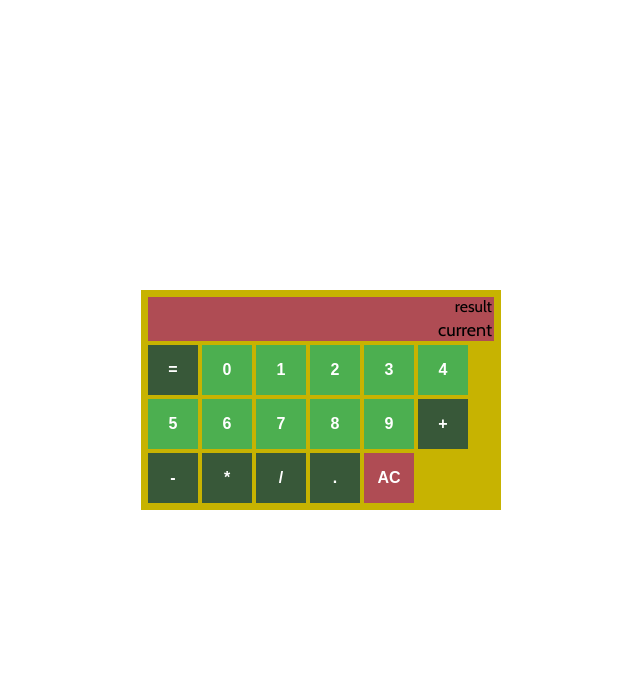
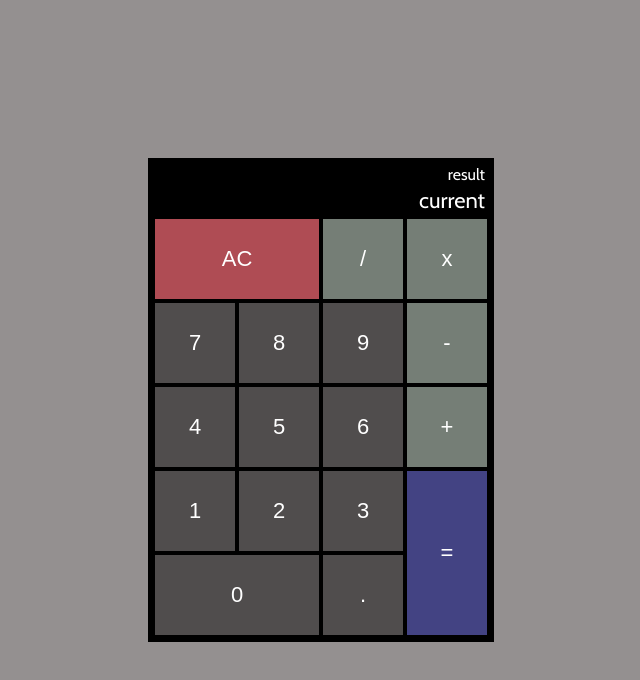
Before and after one commit to MrGoc/FCC-React-JSCalculator, a React (Create React App) app: page / in a window 1280 px wide. Shown: the top 680 px of the page, without its empty margins (319-959 px from the left). Built offline with nearby package versions, Linux system fonts and the light colour scheme.

Commit message:
CSS modified

```diff
--- a/src/App.css
+++ b/src/App.css
@@ -1,33 +1,59 @@
 @import "./index.css";
 
+.calculator-panel {
+  display: flex;
+  flex-direction: column;
+}
+
+#calculator {
+  display: flex;
+  flex-wrap: wrap;
+}
+
 .button {
-  background-color: #4caf50; /* Green */
+  background-color: #504d4d;
   border: none;
   color: white;
   padding: 0px;
   text-align: center;
   text-decoration: none;
-  display: inline-block;
-  font-size: 16px;
-  font-weight: bolder;
+  font-size: 22px;
+  font-weight: normal;
   margin: 2px;
   cursor: pointer;
-  width: 50px;
-  height: 50px;
+  width: 80px;
+  height: 80px;
 }
 
 .button-operator {
-  background-color: #385839;
+  background-color: #757e76;
 }
 
 #clear {
   background-color: #af4c54;
+  width: 164px;
+}
+
+#equals {
+  height: 164px;
+  background-color: rgb(67, 67, 131);
+}
+
+#zero {
+  position: relative;
+  top: -84px;
+  width: 164px;
+}
+
+#decimal {
+  position: relative;
+  top: -84px;
 }
 
 #display {
   margin: 2px;
   padding-right: 2px;
-  background-color: #af4c54;
+  color: white;
   display: flex;
   align-items: flex-end;
   flex-direction: column;
@@ -39,6 +65,6 @@
 }
 
 #current {
-  height: 22px;
-  font-size: large;
+  height: 28px;
+  font-size: 22px;
 }
--- a/src/App.js
+++ b/src/App.js
@@ -2,28 +2,28 @@ import logo from "./logo.svg";
 import "./App.css";
 
 const buttons = [
-  { id: "equals", caption: "=", class: "button button-operator" },
-  { id: "zero", caption: "0", class: "button" },
+  { id: "clear", caption: "AC", class: "button" },
+  { id: "divide", caption: "/", class: "button button-operator" },
+  { id: "multiply", caption: "x", class: "button button-operator" },
+  { id: "seven", caption: "7", class: "button" },
+  { id: "eight", caption: "8", class: "button" },
+  { id: "nine", caption: "9", class: "button" },
+  { id: "subtract", caption: "-", class: "button button-operator" },
+  { id: "four", caption: "4", class: "button" },
+  { id: "five", caption: "5", class: "button" },
+  { id: "six", caption: "6", class: "button" },
+  { id: "add", caption: "+", class: "button button-operator" },
   { id: "one", caption: "1", class: "button" },
   { id: "two", caption: "2", class: "button" },
   { id: "three", caption: "3", class: "button" },
-  { id: "four", caption: "4", class: "button" },
-  { id: "five", caption: "5", class: "button" },
-  { id: "six", caption: "6", class: "button" },
-  { id: "seven", caption: "7", class: "button" },
-  { id: "eight", caption: "8", class: "button" },
-  { id: "nine", caption: "9", class: "button" },
-  { id: "add", caption: "+", class: "button button-operator" },
-  { id: "subtract", caption: "-", class: "button button-operator" },
-  { id: "multiply", caption: "*", class: "button button-operator" },
-  { id: "divide", caption: "/", class: "button button-operator" },
-  { id: "decimal", caption: ".", class: "button button-operator" },
-  { id: "clear", caption: "AC", class: "button" },
+  { id: "equals", caption: "=", class: "button button-operator" },
+  { id: "zero", caption: "0", class: "button" },
+  { id: "decimal", caption: ".", class: "button" },
 ];
 
 function App() {
   return (
-    <div>
+    <div className="calculator-panel">
       <Display />
       <Calculator />
     </div>
--- a/src/index.css
+++ b/src/index.css
@@ -9,11 +9,12 @@ body {
   display: flex;
   align-items: center;
   justify-content: center;
+  background-color: rgb(148, 144, 144);
 }
 
 #root {
-  /* Center vertically and horizontally */
   padding: 5px;
-  background-color: rgb(199, 179, 1);
-  width: 350px;
+  background-color: black;
+  width: 336px;
+  height: 474px;
 }
```
